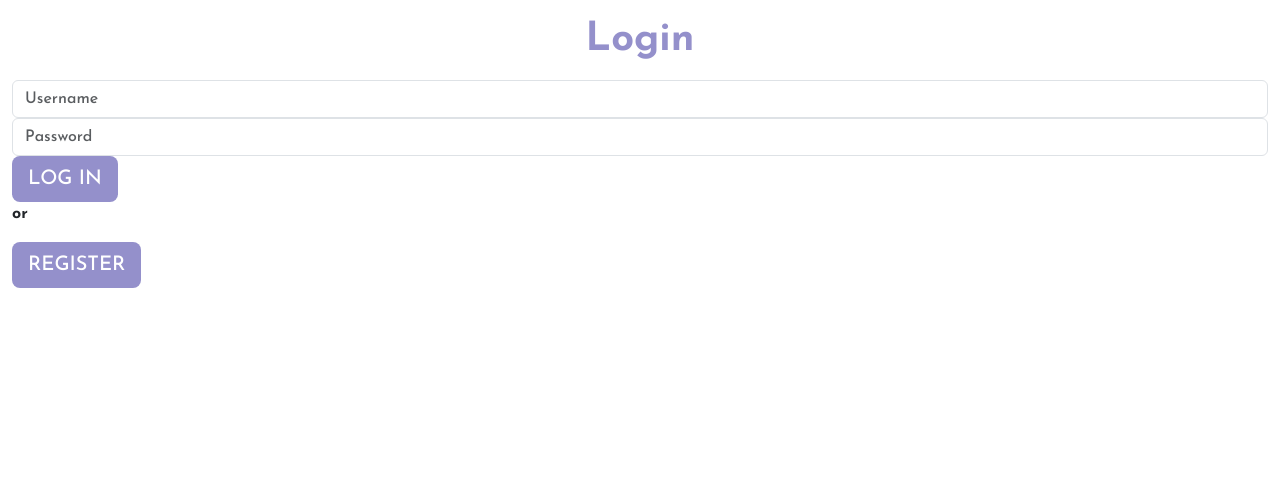
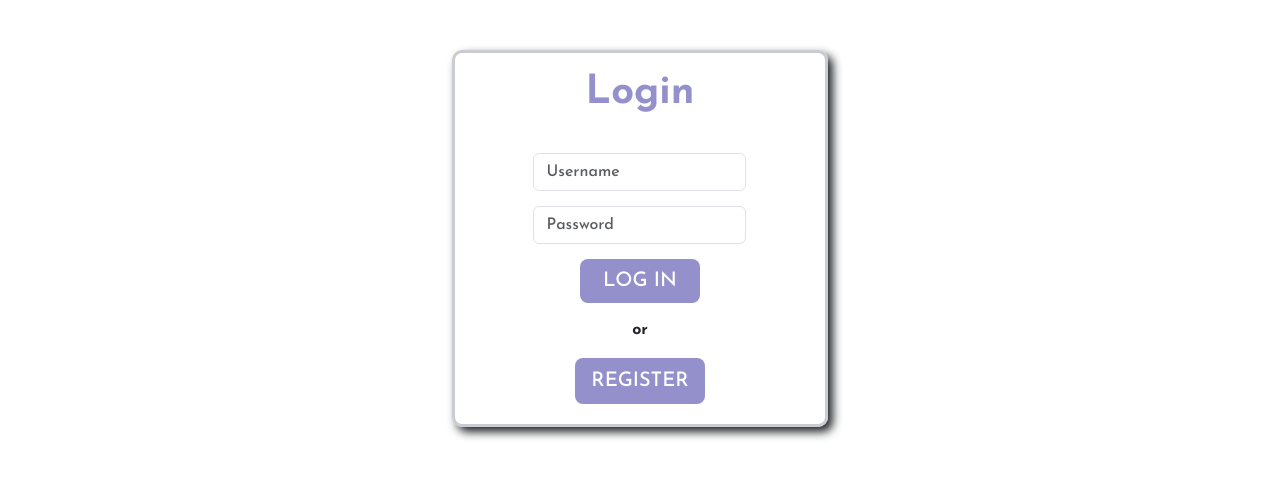
Before and after one commit to lucasluize-tech/W2E, a Flask app: template templates/login.html in a window 1280 px wide. Shown: the part 60-538 px from the top of the page. Run offline with Flask 2, Linux system fonts and the light colour scheme; the template is opened without the code that fills it: values that come from a table or form of the project are taken from there, others are empty; some libraries are stand-ins or nearby versions.

Commit message:
some refactoring

```diff
--- a/app.py
+++ b/app.py
@@ -3,7 +3,7 @@ from models import connect_db, db, User, Recipe, Favorites
 from forms import UserAddForm, UserEditForm, LoginForm
 from flask_migrate import Migrate
 import os, requests
-from admin import getadmin, get_key
+from admin import get_admin, get_key
 from sqlalchemy.exc import IntegrityError
 
 CURR_USER_KEY = "curr_user"
@@ -23,7 +23,7 @@ app.config['SQLALCHEMY_ECHO'] = False
 app.config['DEBUG_TB_INTERCEPT_REDIRECTS'] = False
 app.config['SECRET_KEY'] = os.environ.get('SECRET_KEY', "keepSecret")
 
-getadmin(app)
+get_admin(app)
 
 connect_db(app)
 migrate = Migrate(app, db)
@@ -98,7 +98,7 @@ def login():
     form = LoginForm()
 
     if form.validate_on_submit():
-        user = User.authenticate(form.username.data,
+        user = User.authenticate(form.email.data,
                                  form.password.data)
 
         if user:
@@ -108,7 +108,7 @@ def login():
 
         flash("Invalid credentials.", 'danger')
 
-    return render_template('users/login.html', form=form)
+    return render_template('/login.html', form=form)
 
 
 @app.route('/logout')
--- a/forms.py
+++ b/forms.py
@@ -22,5 +22,5 @@ class UserEditForm(FlaskForm):
 class LoginForm(FlaskForm):
     """Login form."""
 
-    username = StringField('Username', validators=[DataRequired()])
+    email= StringField('Username', validators=[DataRequired(), Email()])
     password = PasswordField('Password', validators=[Length(min=6)])
--- a/static/stylesheets/style.css
+++ b/static/stylesheets/style.css
@@ -156,3 +156,41 @@ hr{
     position: relative;
     border: 0 none;
 }
+
+/* login-form */
+
+.login-form{
+    max-width: 30%;
+    margin: auto;
+    border: 3px solid #cbcbd3;
+    border-radius: 10px;
+    position: relative;
+    top: 50px;
+    display: flex;
+    flex-direction: column;
+    align-items: center;
+    justify-content: space-between;
+    box-shadow: 5px 5px 10px;
+}
+
+#login_form  {
+    display: flex;
+    flex-direction: column;
+    margin-top: 20px;
+}
+
+
+#login_form > input {
+    margin-bottom: 15px;
+}
+
+#login_form > button {
+    align-self: center;
+    margin-bottom: 15px;
+    padding: 7px 23px;
+}
+
+.login-form > a {
+    align-self: center;
+    margin-bottom: 20px;
+}
```
